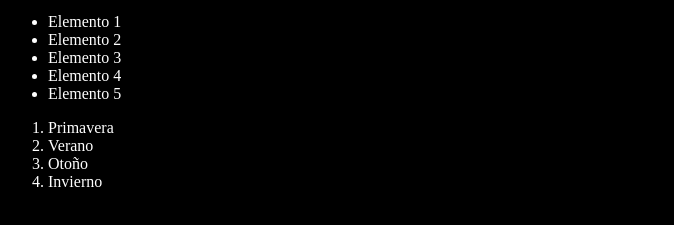
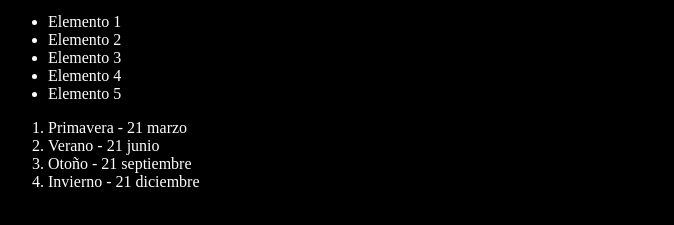
Before and after one commit to a-villasenor/primer-repositorio-git, a plain HTML site: page index.html in a window 1280 px wide. Shown: the part 101-326 px from the top of the page, without its empty margins (0-674 px from the left). Drawn offline with Linux system fonts and the light colour scheme.

Commit message:
Agregando estaciones del año con fecha de inicio

```diff
--- a/index.html
+++ b/index.html
@@ -21,10 +21,10 @@
       <li>Elemento 5</li>
     </ul>
     <ol>
-      <li>Primavera</li>
-      <li>Verano</li>
-      <li>Otoño</li>
-      <li>Invierno</li>
+      <li>Primavera - 21 marzo</li>
+      <li>Verano - 21 junio</li>
+      <li>Otoño - 21 septiembre</li>
+      <li>Invierno - 21 diciembre</li>
     </ol>
     <script src="index.js"></script>
   </body>
```
